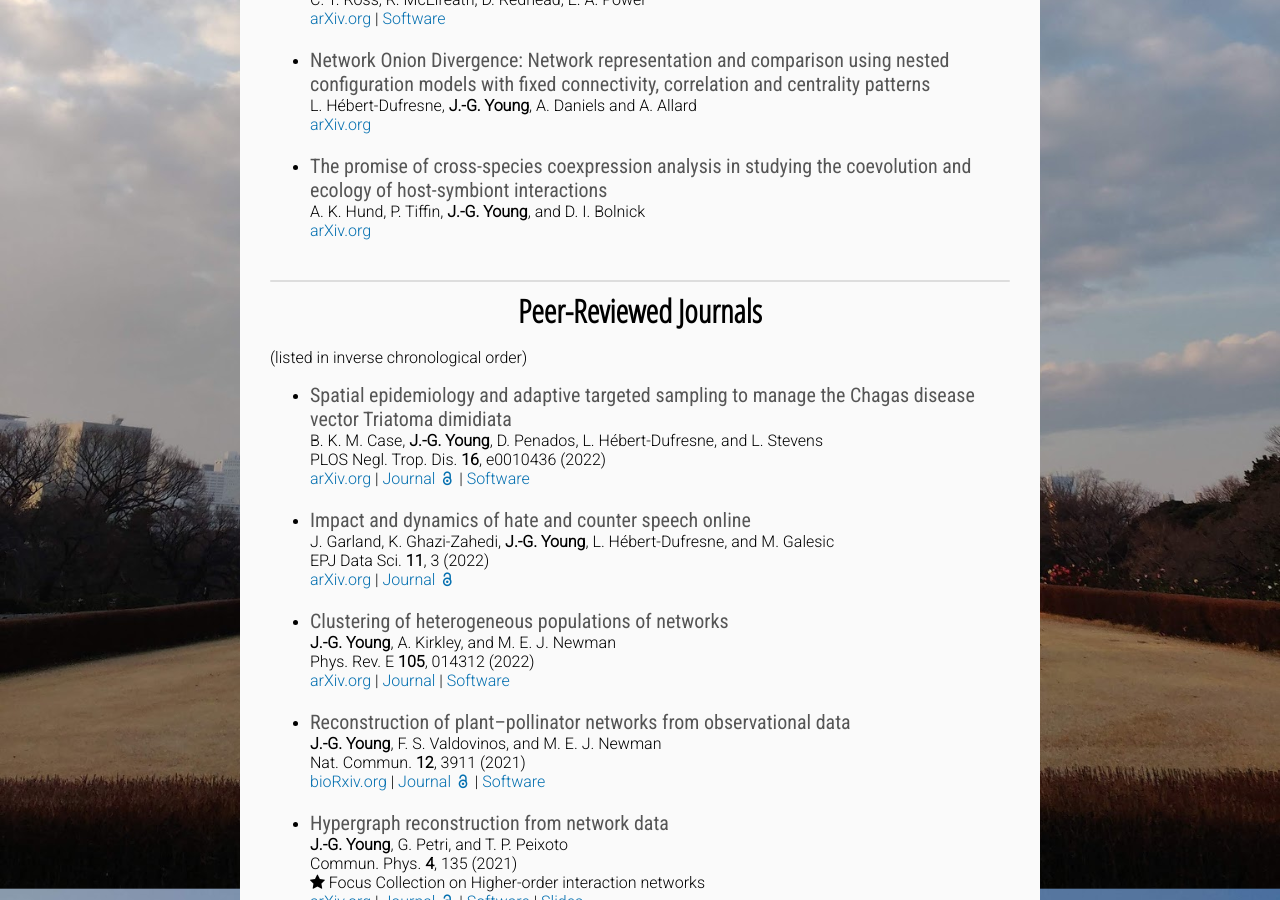
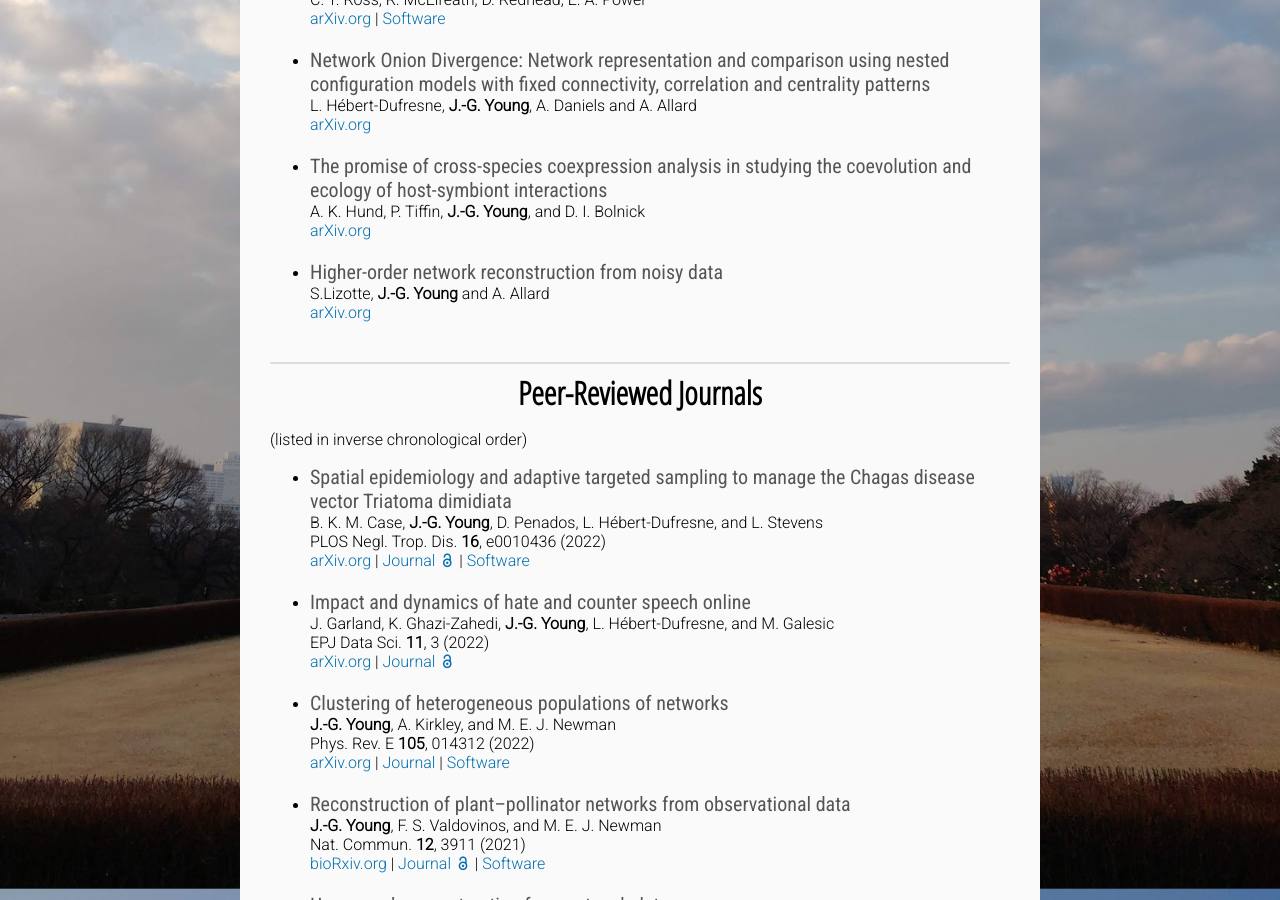
Before and after one commit to jg-you/jg-you.github.io, a Jekyll site: the page built from publications.md, in a window 1280 px wide and 900 px high, scrolled down 818 px. Built offline with Jekyll 4.4.1, drawn with Linux system fonts in a browser that asks for light colours; some web fonts are replaced; comment, search, counter and statistics services are not loaded.

Commit message:
Simon's paper

```diff
--- a/publications.md
+++ b/publications.md
@@ -9,7 +9,6 @@ title: Publications
 * <span class="pub-title">Changes in group size during resource shifts reveal drivers of sociality across the tree of life</span><br/>
 A. B. Kao, A. K. Hund, F. P. Santos, **J.-G. Young**, D. Bhat, J. Garland, R. A. Oomen, and H. F. McCreery<br/>
 [bioRxiv.org](https://doi.org/10.1101/2020.03.17.994343)
-
 
 * <span class="pub-title">The network epidemiology of an Ebola epidemic</span><br/>
 L. Hébert-Dufresne, **J.-G. Young**, J. Bedson, L. Skrip, D. Pedi, M. F. Jalloh, B. Raulier, O. Lapointe-Gagné, A. Jambai, A. Allard and B. Althouse<br/>
@@ -26,6 +25,10 @@ L. Hébert-Dufresne, **J.-G. Young**, A. Daniels and A. Allard<br/>
 * <span class="pub-title">The promise of cross-species coexpression analysis in studying the coevolution and ecology of host-symbiont interactions</span><br/>
 A. K. Hund, P. Tiffin, **J.-G. Young**, and  D. I. Bolnick<br/>
 [arXiv.org](https://arxiv.org/abs/2206.12711)
+
+* <span class="pub-title">Higher-order network reconstruction from noisy data</span><br/>
+S.Lizotte, **J.-G. Young** and A. Allard<br/>
+[arXiv.org](https://arxiv.org/abs/2208.06503)
 
 <div class="end-of-post"></div>
 
```
Also changed, not shown: 1 other file.
